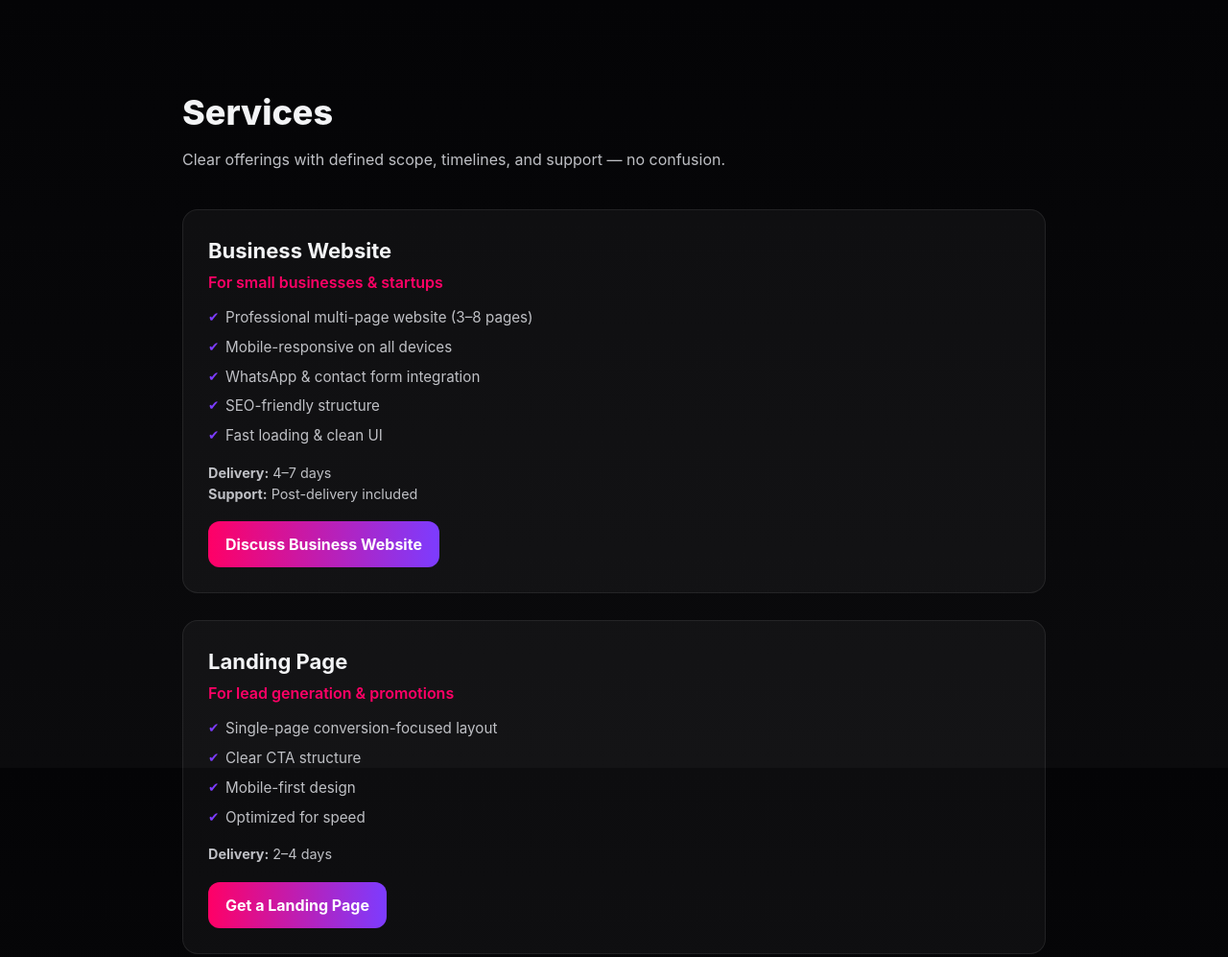
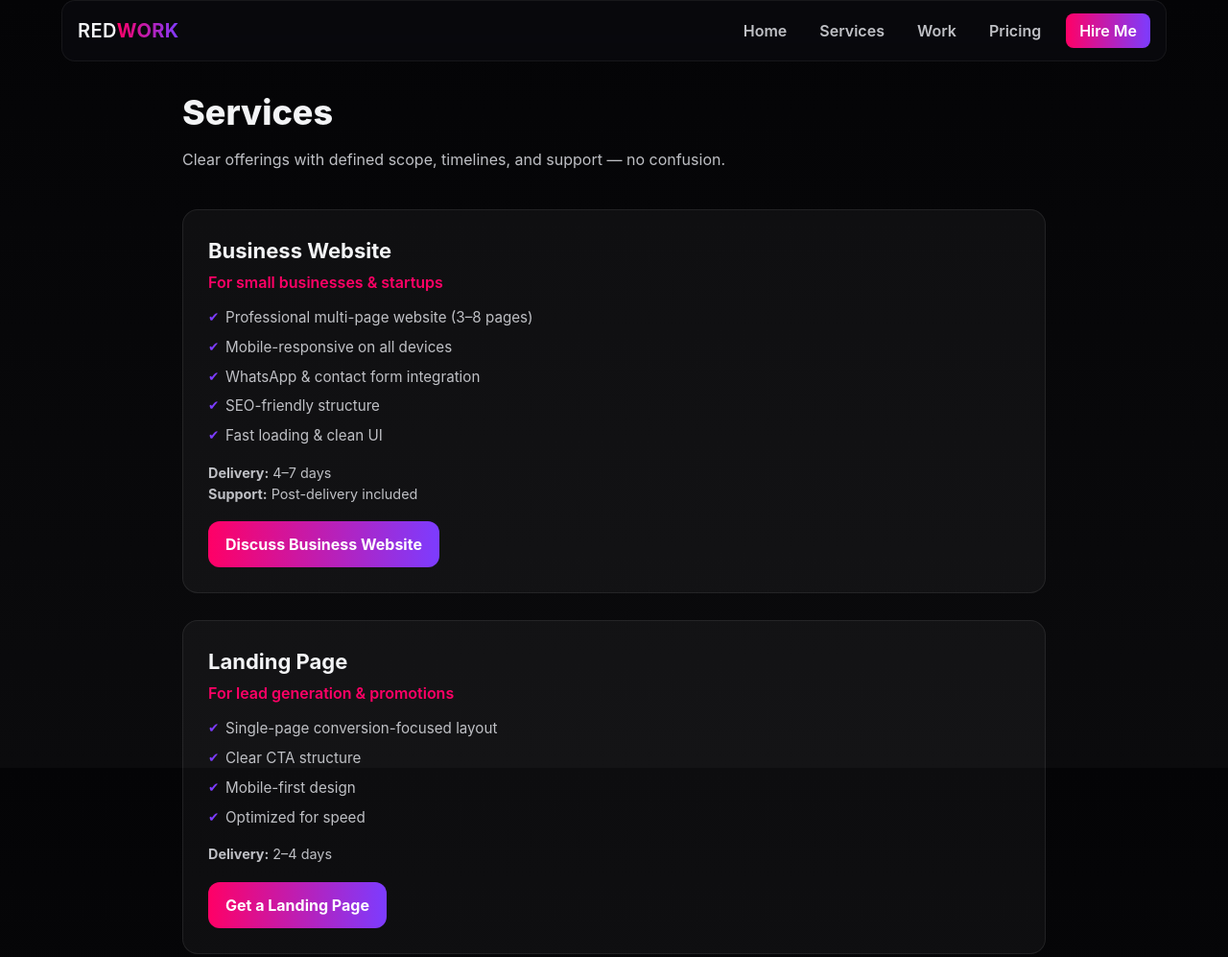
Before and after one commit to sa50tyam11/web-service-platform, a plain HTML site: page services.html in a window 1280 px wide. Shown: the top 997 px of the page at 96% size. Drawn offline with Linux system fonts and the light colour scheme.

```diff
--- a/services.html
+++ b/services.html
@@ -5,6 +5,20 @@
             Clear offerings with defined scope, timelines, and support — no confusion.
         </p>
         <link rel="stylesheet" href="style.css">
+
+        <body>
+            <header class="nav-wrap">
+                <nav class="nav container">
+                    <div class="brand"><span class="brand-name">RED<strong>WORK</strong></span></div>
+                    <ul class="nav-links">
+                        <li><a href="index.html">Home</a></li>
+                        <li><a href="services.html">Services</a></li>
+                        <li><a href="work.html">Work</a></li>
+                        <li><a href="pricing.html">Pricing</a></li>
+                        <li><a href="contact.html" class="cta">Hire Me</a></li>
+                    </ul>
+                </nav>
+            </header>
 
             <!-- SERVICE CARD -->
             <div class="service-card">
```
Lines whose indentation alone changed are shown as unchanged.
